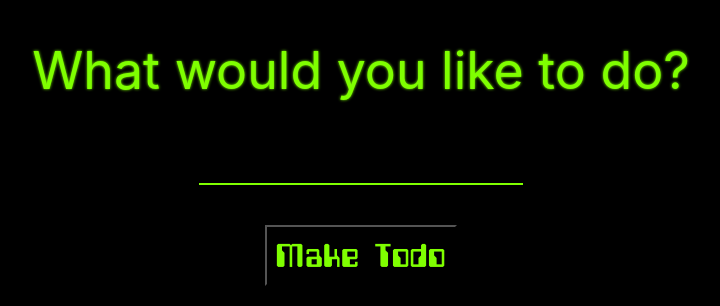
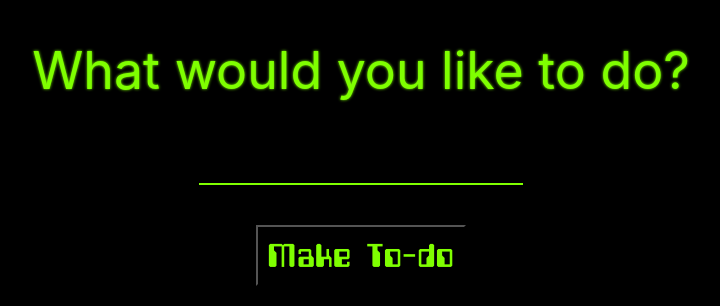
Before and after one commit to Abdeboskey/Todo-Terminal, a React (Create React App) app: page / in a window 1280 px wide. Shown: the top 306 px of the page, without its empty margins (279-999 px from the left). Built offline with nearby package versions, Linux system fonts and the light colour scheme.

Commit message:
Add dash to the word to do on the button

```diff
--- a/src/components/TodoMaker/TodoMaker.js
+++ b/src/components/TodoMaker/TodoMaker.js
@@ -43,7 +43,7 @@ const TodoMaker = ({ saveTodo }) => {
         value={input}
         onChange={(e) => setInput(e.target.value)}
       />
-      <button className={classes.button}>Make Todo</button>
+      <button className={classes.button}>Make To-do</button>
     </form>
   )
 }
```
